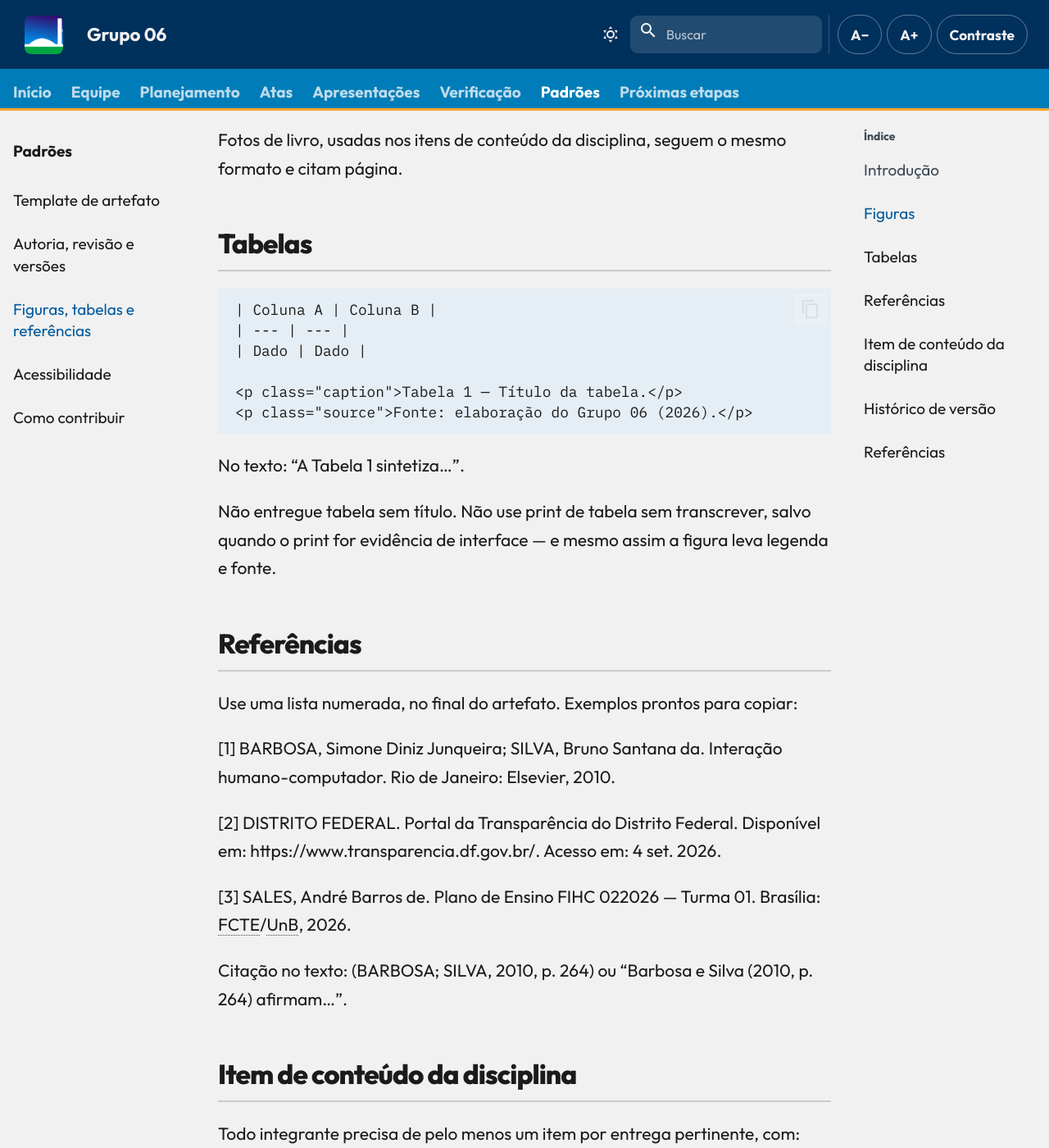
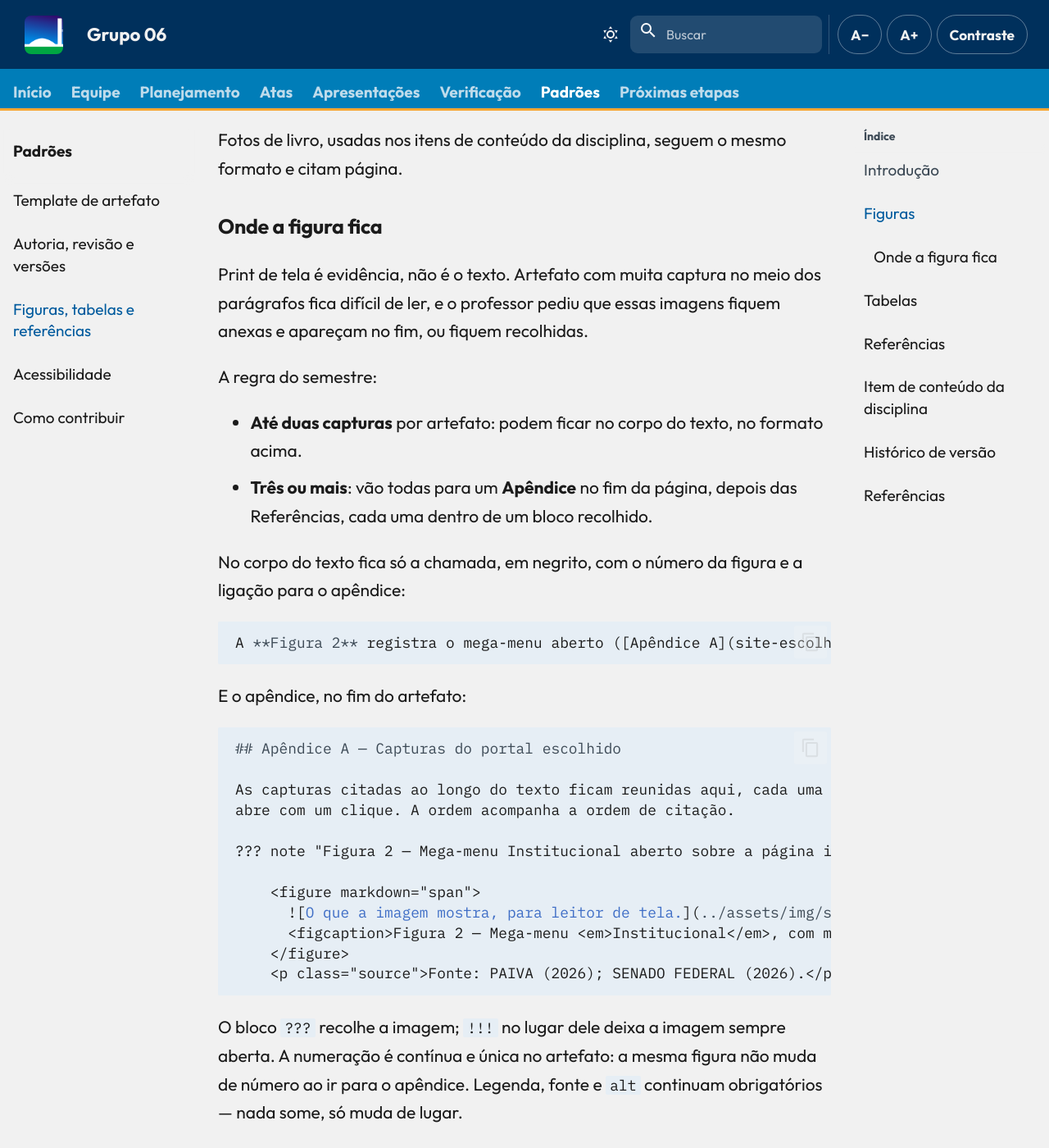
Before and after one commit to Interacao-Humano-Computador/2026.2-Grupo06, an MkDocs documentation site: the page built from docs/guia/figuras-tabelas-referencias.md, in a window 1280 px wide and 1400 px high, scrolled down 1000 px. Shown: the whole window at 82% size. Built offline with MkDocs 1.6.1 and Material for MkDocs 9.7.7, drawn with Linux system fonts in a browser that asks for light colours; comment, search, counter and statistics services are not loaded; some of the changed text lies outside the part shown.

Commit message:
docs: define a regra de apendice para capturas de tela
O professor pediu que as imagens no meio do texto ficassem anexas e
aparecessem no fim, ou ficassem escondidas.

A partir de tres capturas no mesmo artefato, as figuras vao para um
Apendice depois das Referencias, cada uma em um bloco que abre com um
clique, e o corpo do texto fica so com a chamada. Legenda, fonte, texto
alternativo e a ampliacao em tela cheia continuam valendo.

A regra e o modelo ficam em Figuras, tabelas e referencias, apontados
tambem no Template de artefato, para valer nas proximas etapas.

````diff
--- a/docs/guia/figuras-tabelas-referencias.md
+++ b/docs/guia/figuras-tabelas-referencias.md
@@ -13,9 +13,9 @@ Numeração contínua por artefato: Figura 1, Figura 2, Figura 3.
 ```markdown
 <figure markdown="span">
   ![O que a imagem mostra, para leitor de tela.](../assets/img/exemplo.png)
-  <figcaption>Figura 1 — Página inicial do Portal da Transparência do DF.</figcaption>
+  <figcaption>Figura 1 — Página inicial do Portal do Senado Federal.</figcaption>
 </figure>
-<p class="source">Fonte: DISTRITO FEDERAL (2026).</p>
+<p class="source">Fonte: SENADO FEDERAL (2026).</p>
 ```
 
 No parágrafo anterior ou seguinte, escreva: “A Figura 1 apresenta a página inicial do portal.”
@@ -23,6 +23,42 @@ No parágrafo anterior ou seguinte, escreva: “A Figura 1 apresenta a página i
 O atributo `alt` descreve o conteúdo. A legenda titula. Não repita os dois iguais.
 
 Fotos de livro, usadas nos itens de conteúdo da disciplina, seguem o mesmo formato e citam página.
+
+### Onde a figura fica
+
+Print de tela é evidência, não é o texto. Artefato com muita captura no meio dos parágrafos fica difícil de ler, e o professor pediu que essas imagens fiquem anexas e apareçam no fim, ou fiquem recolhidas.
+
+A regra do semestre:
+
+- **Até duas capturas** por artefato: podem ficar no corpo do texto, no formato acima.
+- **Três ou mais**: vão todas para um **Apêndice** no fim da página, depois das Referências, cada uma dentro de um bloco recolhido.
+
+No corpo do texto fica só a chamada, em negrito, com o número da figura e a ligação para o apêndice:
+
+```markdown
+A **Figura 2** registra o mega-menu aberto ([Apêndice A](site-escolhido.md#apendice-a-capturas-do-portal-escolhido)).
+```
+
+E o apêndice, no fim do artefato:
+
+```markdown
+## Apêndice A — Capturas do portal escolhido
+
+As capturas citadas ao longo do texto ficam reunidas aqui, cada uma em um bloco que
+abre com um clique. A ordem acompanha a ordem de citação.
+
+??? note "Figura 2 — Mega-menu Institucional aberto sobre a página inicial"
+
+    <figure markdown="span">
+      ![O que a imagem mostra, para leitor de tela.](../assets/img/sites/senado-megamenu.jpg)
+      <figcaption>Figura 2 — Mega-menu <em>Institucional</em>, com mais de trinta links.</figcaption>
+    </figure>
+    <p class="source">Fonte: PAIVA (2026); SENADO FEDERAL (2026).</p>
+```
+
+O bloco `???` recolhe a imagem; `!!!` no lugar dele deixa a imagem sempre aberta. A numeração é contínua e única no artefato: a mesma figura não muda de número ao ir para o apêndice. Legenda, fonte e `alt` continuam obrigatórios — nada some, só muda de lugar.
+
+Artefatos com o apêndice já aplicado: [Sites avaliados](../entrega-1/sites-avaliados.md#apendice-a-capturas-das-inspecoes) e [Site escolhido](../entrega-1/site-escolhido.md#apendice-a-capturas-do-portal-escolhido).
 
 ## Tabelas
 
@@ -45,7 +81,7 @@ Use uma lista numerada, no final do artefato. Exemplos prontos para copiar:
 
 [1] BARBOSA, Simone Diniz Junqueira; SILVA, Bruno Santana da. Interação humano-computador. Rio de Janeiro: Elsevier, 2010.
 
-[2] DISTRITO FEDERAL. Portal da Transparência do Distrito Federal. Disponível em: https://www.transparencia.df.gov.br/. Acesso em: 4 set. 2026.
+[2] SENADO FEDERAL. Portal do Senado Federal. Disponível em: https://www12.senado.leg.br/. Acesso em: 9 set. 2026.
 
 [3] SALES, André Barros de. Plano de Ensino FIHC 022026 — Turma 01. Brasília: FCTE/UnB, 2026.
 
@@ -65,6 +101,7 @@ Todo integrante precisa de pelo menos um item por entrega pertinente, com:
 | Versão | Data | Descrição | Autor(es) | Revisor(es) |
 | :---: | :---: | --- | --- | --- |
 | `1.0` | 04/09/2026 | Padronização de legendas e ABNT | [Caio Breno de Souza Bezerra](https://github.com/CaioBezerra-Dev) | [Heitor Pinheiro Gonçalves das Chagas](https://github.com/Heitorovski01) |
+| `1.1` | 09/09/2026 | Regra de apêndice para capturas de tela e exemplos com o portal escolhido | [Caio Breno de Souza Bezerra](https://github.com/CaioBezerra-Dev) | [Israel Soares de Paiva](https://github.com/IsraelSoares-25) |
 
 ## Referências
 
````
Also changed, not shown: docs/guia/template-artefato.md (+2 -0 lines).
